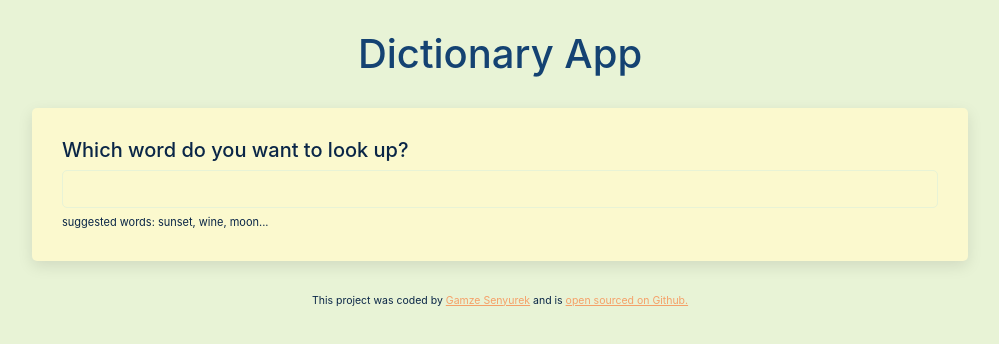
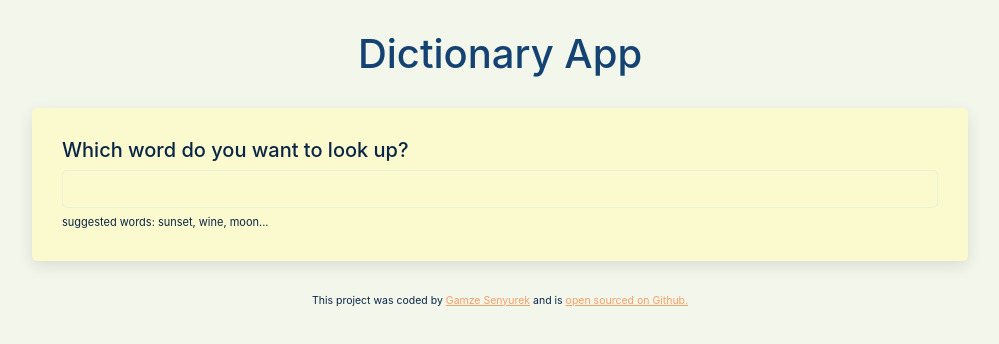
Before and after one commit to senyurekgamze/react-dictionary, a React (Create React App) app: page / in a window 1280 px wide. Shown: the top 344 px of the page, without its empty margins (140-1139 px from the left). Built offline with nearby package versions, Linux system fonts and the light colour scheme; no server answers.

Commit message:
update app.css

```diff
--- a/src/App.css
+++ b/src/App.css
@@ -1,5 +1,5 @@
 body {
-  background-color: #e8f3d6;
+  background-color: #f2f6eb;
   color: #0a2647;
 }
 
```
